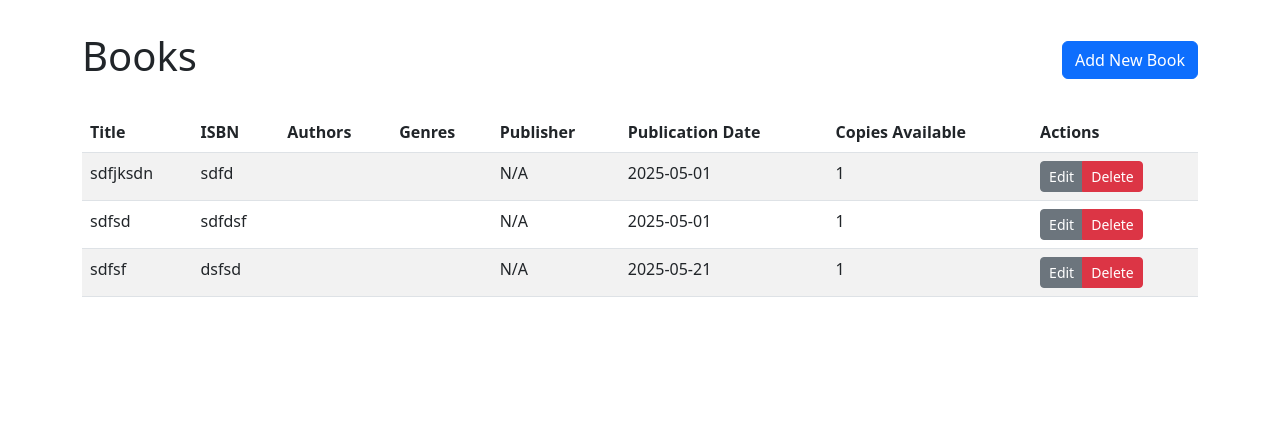
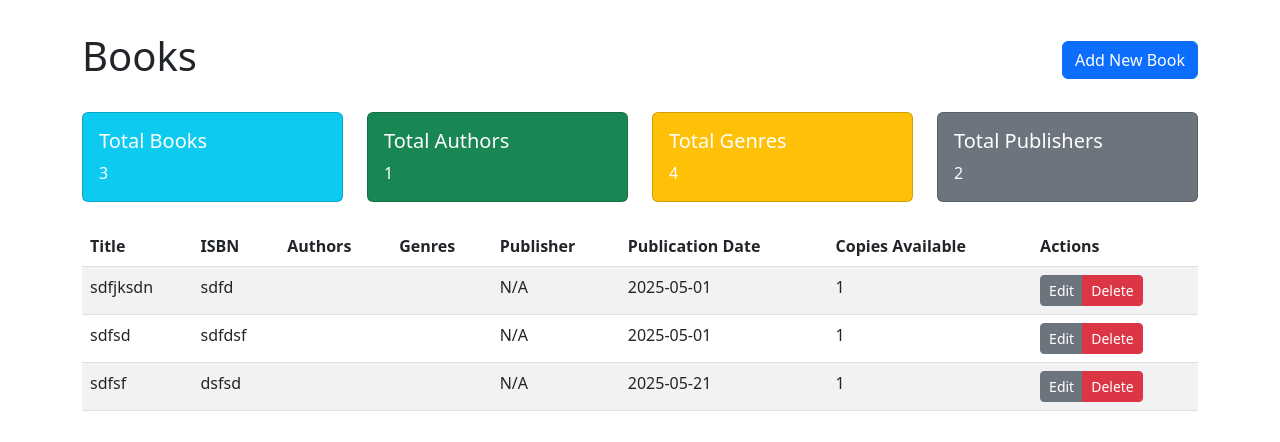
Before and after one commit to vinushkumar12/bookmanager, a Flask app: page / in a window 1280 px wide. Shown: the part 56-498 px from the top of the page. Run offline with Flask 3, Linux system fonts and the light colour scheme.

Commit message:
Update index.html

```diff
--- a/templates/index.html
+++ b/templates/index.html
@@ -7,6 +7,44 @@
         <h1>Books</h1>
         <a href="{{ url_for('new_book') }}" class="btn btn-primary">Add New Book</a>
     </div>
+
+    {% if page_type == 'books' %}
+    <!-- Total Counters -->
+    <div class="row mb-4">
+        <div class="col-md-3">
+            <div class="card text-white bg-info">
+                <div class="card-body">
+                    <h5 class="card-title">Total Books</h5>
+                    <p class="card-text">{{ total_books }}</p>
+                </div>
+            </div>
+        </div>
+        <div class="col-md-3">
+            <div class="card text-white bg-success">
+                <div class="card-body">
+                    <h5 class="card-title">Total Authors</h5>
+                    <p class="card-text">{{ total_authors }}</p>
+                </div>
+            </div>
+        </div>
+        <div class="col-md-3">
+            <div class="card text-white bg-warning">
+                <div class="card-body">
+                    <h5 class="card-title">Total Genres</h5>
+                    <p class="card-text">{{ total_genres }}</p>
+                </div>
+            </div>
+        </div>
+        <div class="col-md-3">
+            <div class="card text-white bg-secondary">
+                <div class="card-body">
+                    <h5 class="card-title">Total Publishers</h5>
+                    <p class="card-text">{{ total_publishers }}</p>
+                </div>
+            </div>
+        </div>
+    </div>
+    {% endif %}
 
     {% if books %}
         <div class="table-responsive">
@@ -46,8 +84,6 @@
                                     <a href="{{ url_for('edit_book', id=book.id) }}" class="btn btn-secondary">Edit</a>
                                     <button type="button" class="btn btn-danger" data-bs-toggle="modal" data-bs-target="#deleteModal{{ book.id }}">Delete</button>
                                 </div>
-
-                                <!-- Delete Confirmation Modal -->
                                 <div class="modal fade" id="deleteModal{{ book.id }}" tabindex="-1" aria-hidden="true">
                                     <div class="modal-dialog">
                                         <div class="modal-content">
```
